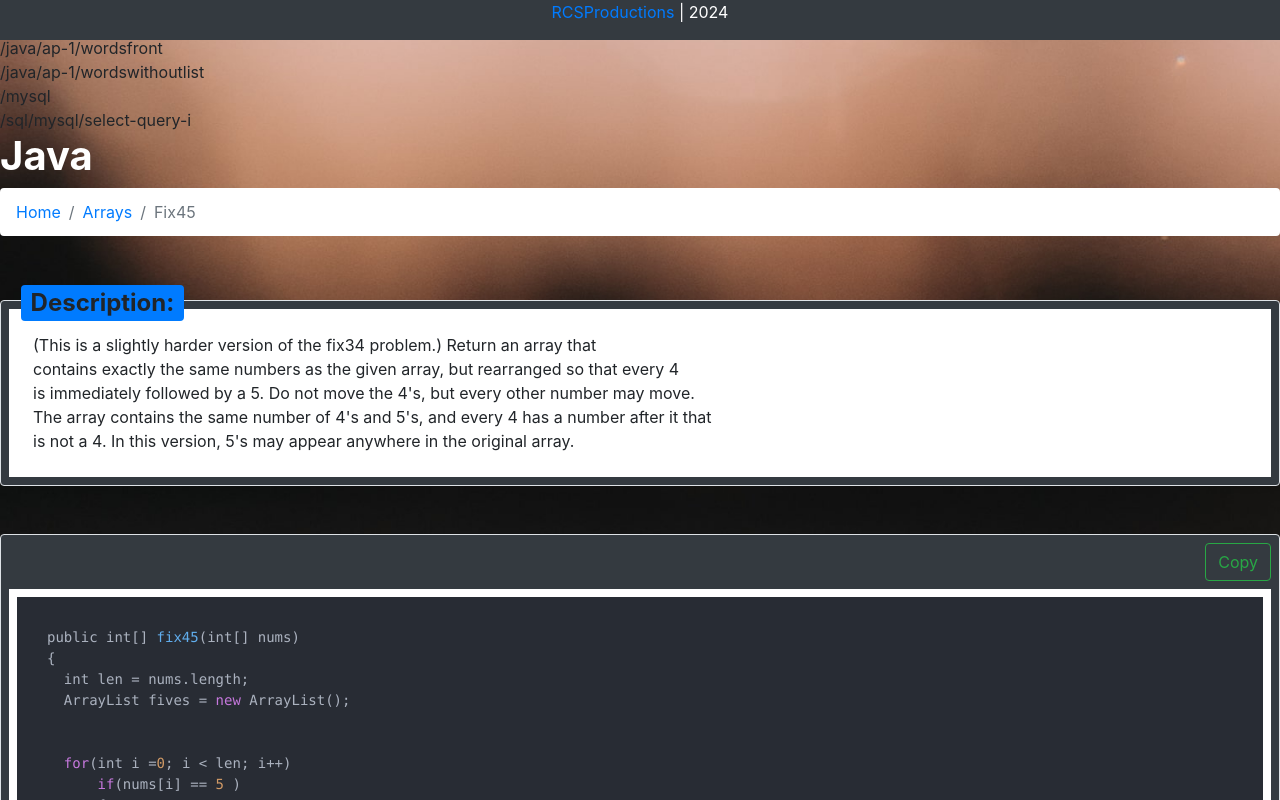
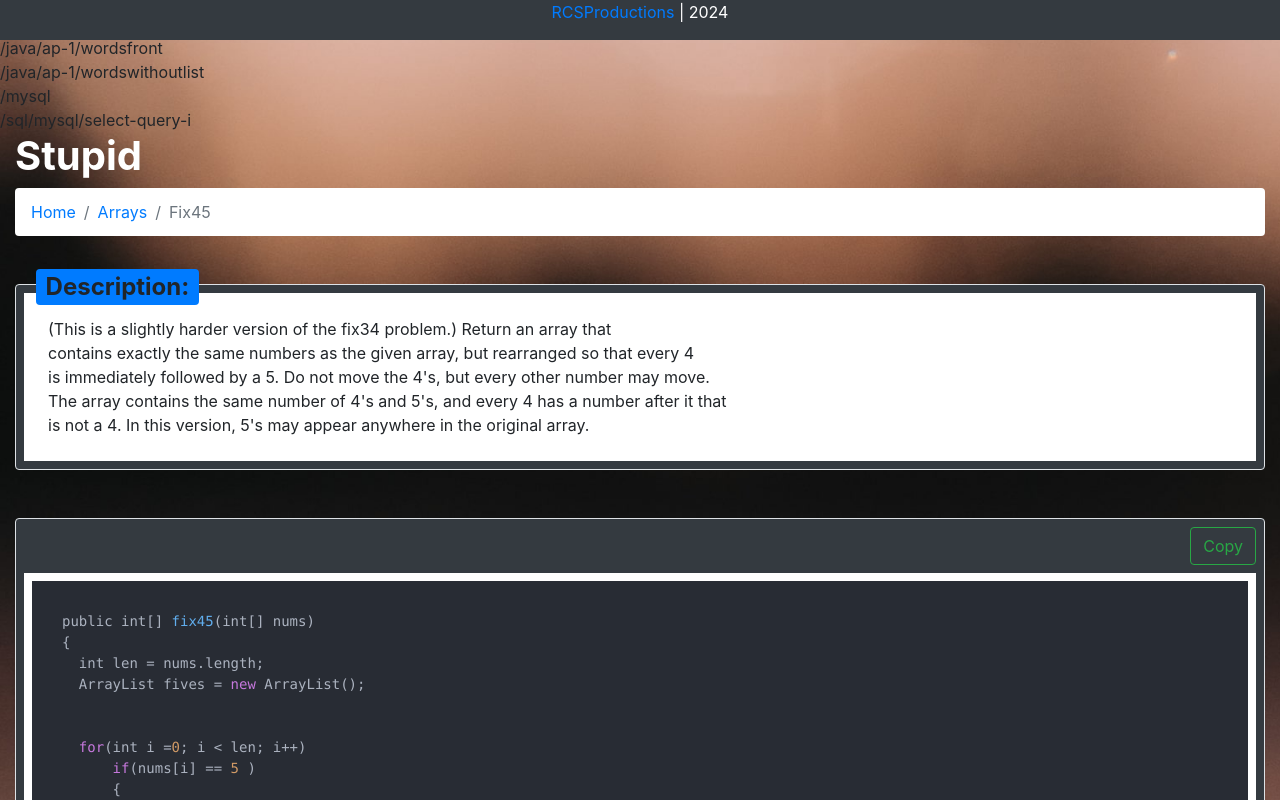
Before and after one commit to rm-cortez/veryStupid, a React (Create React App) app in the folder react-project/: page / in a window 1280 px wide. Shown: the part 760-1560 px from the top of the page. Built offline with nearby package versions, Linux system fonts and the light colour scheme; some icons are missing.

Commit message:
implemented stupid

```diff
--- a/react-project/src/pages/codeTemplate.js
+++ b/react-project/src/pages/codeTemplate.js
@@ -11,16 +11,24 @@ class CodeTemplate extends React.Component {
 
   constructor(props){
     super(props)
+
+    console.log('props',props)
     this.state = {
                     copied: false,
-                    btnLabel: 'Copy'
+                    btnLabel: 'Copy',
+                    hasContent: 0
                   };
   }
 
   render() {
     //let content = this.props.content.title;
     return (
-      <div className="row">
+
+
+
+      <div className={this.props.content.lng == 'stupid' ? 'stupid' : 'row'}>
+
+
         <div className="col-md-12 mb-4">
         <h1 className="lng-name">{this.props.content.lng}</h1>
 
@@ -78,10 +86,11 @@ class CodeTemplate extends React.Component {
               </div>
             </div>
         </div>
+
       </div>/*row end*/
 
 
-    )
+    )//render end
   }
 }
 export default CodeTemplate
--- a/react-project/src/routing.js
+++ b/react-project/src/routing.js
@@ -185,7 +185,7 @@ componentLookup(index){
           <div>
              <CodeTemplate content={{
     "platform": "codingbat",
-    "lng": "Java",
+    "lng": "stupid",
     "module": "Arrays",
     "title": "Fix45",
     "dsc": "(This is a slightly harder version of the fix34 problem.) Return an array that\r\ncontains exactly the same numbers as the given array, but rearranged so that every 4\r\nis immediately followed by a 5. Do not move the 4's, but every other number may move.\r\nThe array contains the same number of 4's and 5's, and every 4 has a number after it that\r\nis not a 4. In this version, 5's may appear anywhere in the original array.",
```
